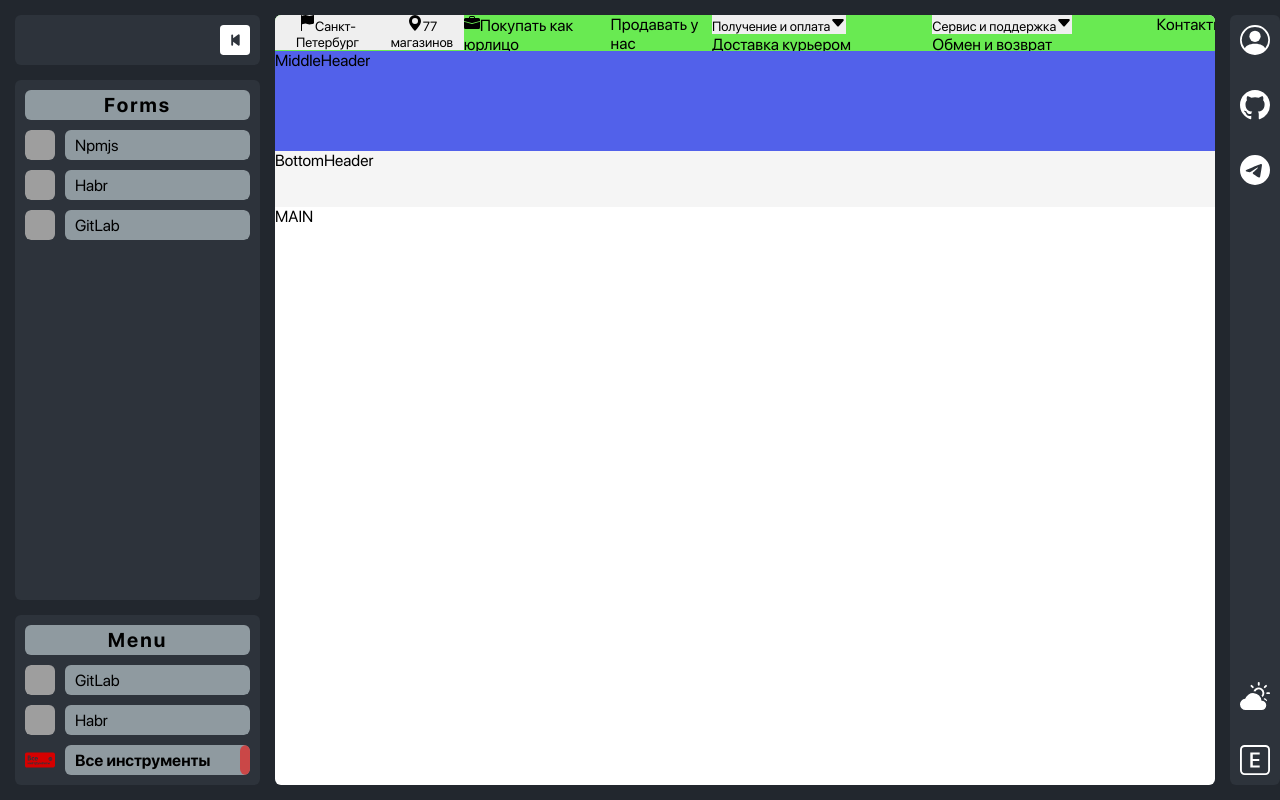
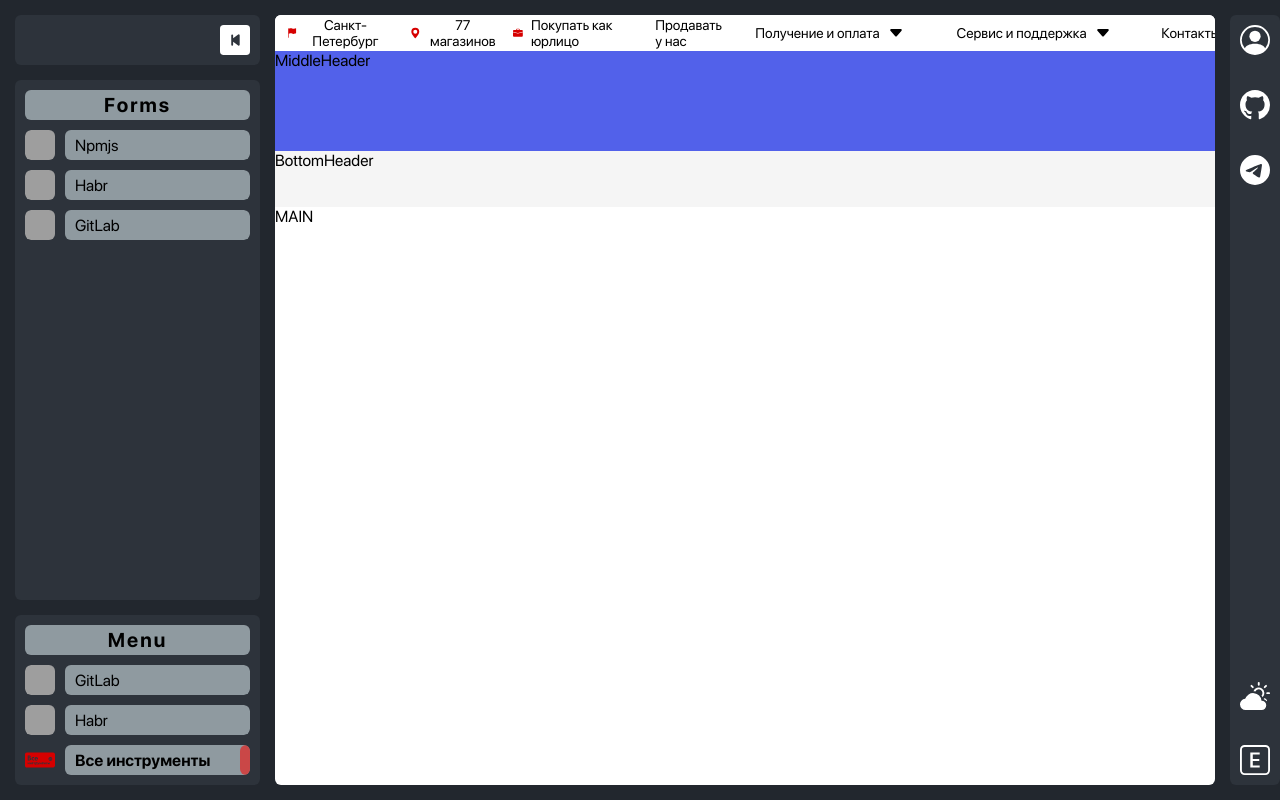
Before and after one commit to 0Ieg/MyForms, a React (Create React App) app: page /allinstruments/menu in a window 1280 px wide. Built offline with nearby package versions, Linux system fonts and the light colour scheme; grey boxes are pictures that could not be loaded.

Commit message:
Стилизация блока меню

```diff
--- a/src/UI/menus/allInstruments/topHeader.tsx
+++ b/src/UI/menus/allInstruments/topHeader.tsx
@@ -3,11 +3,25 @@ import { Link, NavLink } from "react-router-dom";
 import styled from "styled-components";
 
 const TopHeaderStyled = styled.div`
-background-color: #69ea52;
+background-color: #fff;
 height: 36px;
 .menu{
   display: flex;
-  button:hover, &>li>a:hover{
+  .item{
+    height: 36px;
+    padding: 8px 12px;
+    background-color: inherit;
+    cursor: pointer;
+    font-size: 14px;
+    display: flex;
+    align-items: center;
+    gap: 8px;
+    .fill-red{
+      width: 13px;
+      fill: #d60000;
+    }
+  }
+  .item:hover{
     color: #d60000;
   }
 }
@@ -18,24 +32,24 @@ export const TopHeader:FC = ()=>{
     <TopHeaderStyled>
       <ul className="menu">
         <li className="location">
-          <button>
-            <svg xmlns="http://www.w3.org/2000/svg" width="16" height="16" fill="currentColor" viewBox="0 0 16 16">
+          <button className="item">
+            <svg className="fill-red" xmlns="http://www.w3.org/2000/svg" width="16" height="16" fill="currentColor" viewBox="0 0 16 16">
               <path d="M14.778.085A.5.5 0 0 1 15 .5V8a.5.5 0 0 1-.314.464L14.5 8l.186.464-.003.001-.006.003-.023.009a12.435 12.435 0 0 1-.397.15c-.264.095-.631.223-1.047.35-.816.252-1.879.523-2.71.523-.847 0-1.548-.28-2.158-.525l-.028-.01C7.68 8.71 7.14 8.5 6.5 8.5c-.7 0-1.638.23-2.437.477A19.626 19.626 0 0 0 3 9.342V15.5a.5.5 0 0 1-1 0V.5a.5.5 0 0 1 1 0v.282c.226-.079.496-.17.79-.26C4.606.272 5.67 0 6.5 0c.84 0 1.524.277 2.121.519l.043.018C9.286.788 9.828 1 10.5 1c.7 0 1.638-.23 2.437-.477a19.587 19.587 0 0 0 1.349-.476l.019-.007.004-.002h.001"/>
             </svg>
             <span>Санкт-Петербург</span>
           </button>
         </li>
         <li className="stores">
-          <button>
-            <svg xmlns="http://www.w3.org/2000/svg" width="16" height="16" fill="currentColor" viewBox="0 0 16 16">
+          <button className="item">
+            <svg className="fill-red" xmlns="http://www.w3.org/2000/svg" width="16" height="16" fill="currentColor" viewBox="0 0 16 16">
               <path d="M8 16s6-5.686 6-10A6 6 0 0 0 2 6c0 4.314 6 10 6 10zm0-7a3 3 0 1 1 0-6 3 3 0 0 1 0 6z"/>
             </svg>
             <span>77 магазинов</span>
           </button>
         </li>
         <li className="entity">
-          <Link to='entity'>
-            <svg xmlns="http://www.w3.org/2000/svg" width="16" height="16" fill="currentColor" viewBox="0 0 16 16">
+          <Link to='entity' className="item">
+            <svg className="fill-red" xmlns="http://www.w3.org/2000/svg" width="16" height="16" fill="currentColor" viewBox="0 0 16 16">
               <path d="M6.5 1A1.5 1.5 0 0 0 5 2.5V3H1.5A1.5 1.5 0 0 0 0 4.5v1.384l7.614 2.03a1.5 1.5 0 0 0 .772 0L16 5.884V4.5A1.5 1.5 0 0 0 14.5 3H11v-.5A1.5 1.5 0 0 0 9.5 1h-3zm0 1h3a.5.5 0 0 1 .5.5V3H6v-.5a.5.5 0 0 1 .5-.5z"/>
               <path d="M0 12.5A1.5 1.5 0 0 0 1.5 14h13a1.5 1.5 0 0 0 1.5-1.5V6.85L8.129 8.947a.5.5 0 0 1-.258 0L0 6.85v5.65z"/>
             </svg>
@@ -43,12 +57,12 @@ export const TopHeader:FC = ()=>{
           </Link>
         </li>
         <li className="sell">
-          <Link to='sell'>
+          <Link to='sell' className="item">
             <span>Продавать у нас</span>
           </Link>
         </li>
         <li className="receiptAndPayment">
-          <button>
+          <button  className="item">
             <span>Получение и оплата</span>
             <svg xmlns="http://www.w3.org/2000/svg" width="16" height="16" fill="currentColor" viewBox="0 0 16 16">
               <path d="M7.247 11.14 2.451 5.658C1.885 5.013 2.345 4 3.204 4h9.592a1 1 0 0 1 .753 1.659l-4.796 5.48a1 1 0 0 1-1.506 0z"/>
@@ -70,7 +84,7 @@ export const TopHeader:FC = ()=>{
           </ul>
         </li>
         <li className="serviceAndSupport">
-          <button>
+          <button  className="item">
             <span>Сервис и поддержка</span>
             <svg xmlns="http://www.w3.org/2000/svg" width="16" height="16" fill="currentColor" viewBox="0 0 16 16">
               <path d="M7.247 11.14 2.451 5.658C1.885 5.013 2.345 4 3.204 4h9.592a1 1 0 0 1 .753 1.659l-4.796 5.48a1 1 0 0 1-1.506 0z"/>
@@ -95,7 +109,7 @@ export const TopHeader:FC = ()=>{
           </ul>
         </li>
         <li className="contacts">
-          <Link to={'#'}>Контакты</Link>
+          <Link to={'#'} className="item">Контакты</Link>
         </li>
       </ul>
     </TopHeaderStyled>
```
